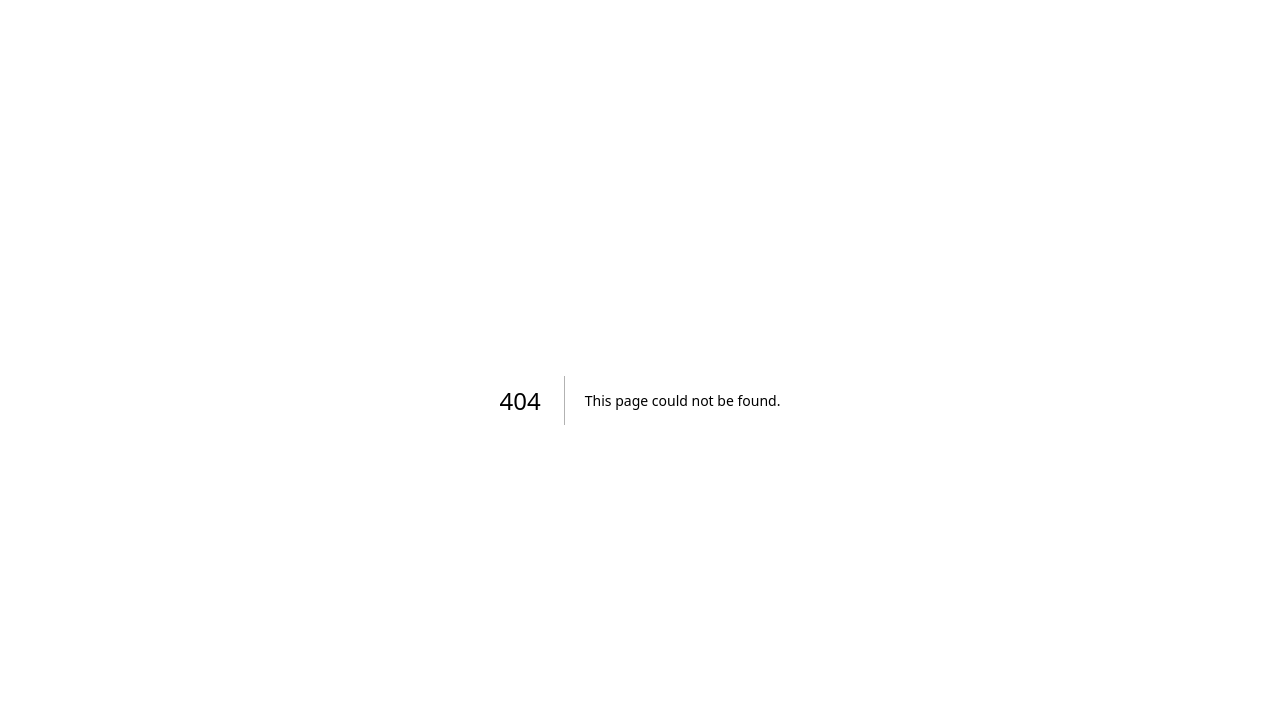
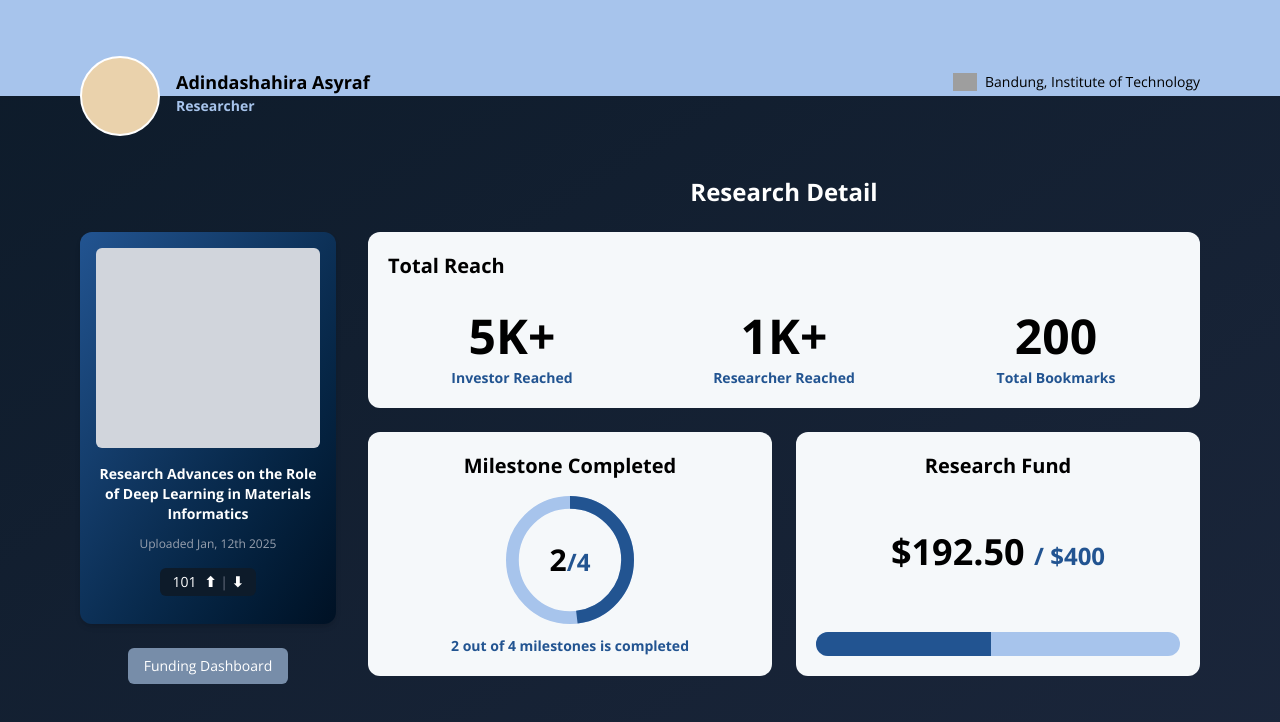
Before and after one commit to adndax/Hackathon-Codefest_NeuroFund, a Next.js app in the folder app/frontend/: page /funded-research in a window 1280 px wide. Before the commit this address had no page. Shown: the top 722 px of the page. Built offline with nearby package versions, Linux system fonts and the light colour scheme; grey boxes are pictures that could not be loaded.

Commit message:
funded research landing page

```diff
--- /dev/null
+++ b/app/frontend/src/app/funded-research/page.tsx
@@ -0,0 +1,184 @@
+'use client';
+import React, { useEffect, useState } from 'react';
+import Image from 'next/image';
+
+export default function FundedResearch() {
+  const [liked, setLiked] = useState(false);
+  const [progress, setProgress] = useState(0);
+  const [voteCount, setVoteCount] = useState(101);
+
+  useEffect(() => {
+    const timeout = setTimeout(() => setProgress(48), 300);
+    return () => clearTimeout(timeout);
+  }, []);
+
+  const handleUpvote = () => {
+    if (!liked) {
+      setVoteCount((prev) => prev + 1);
+      setLiked(true);
+    } if(liked){
+      setVoteCount((prev) => prev+1);
+      setLiked(false);
+    }
+  };
+
+  const handleDownvote = () => {
+    if (liked) {
+      setVoteCount((prev) => prev - 1);
+      setLiked(false);
+    }
+    if (!liked) {
+      setVoteCount((prev) => prev - 1);
+      setLiked(false);
+    }
+  };
+
+  return (
+    <div className="bg-gradient-to-br from-[#0D1B2A] to-[#1B263B] text-white min-h-screen">
+      {/* Header */}
+      <div className="relative md:pb-10 pb-9">
+        <div className="h-20 sm:h-24 bg-[#A7C4EC]" />
+        <div className="absolute top-0 px-4 sm:px-6 md:px-20 w-full h-full flex items-end justify-between">
+          <div className="flex items-end gap-4">
+            <div className="w-18 h-15 sm:w-16 sm:h-16 md:w-20 md:h-20 rounded-full bg-[#EAD2AC] border-2 border-white" />
+                <div>
+                <div className="text-black font-semibold text-sm sm:text-md md:text-lg ">Adindashahira Asyraf</div>
+                <div className="text-[#A7C4EC] font-semibold text-xs sm:text-sm pb-5">Researcher</div>
+                </div>
+            </div>
+          <div className="text-black text-xs sm:text-sm md:text-md font-normal md:pb-11 pb-9">
+            <div className="flex items-center gap-2">
+              <Image src="/map.png" alt="ITB Logo" width={24} height={24} className="object-contain" />
+              Bandung, Institute of Technology
+            </div>
+          </div>
+        </div>
+      </div>
+
+      {/* Main Section */}
+        <div className="px-4 sm:px-6 md:px-20 py-10 space-y-10">
+        <div className="grid grid-cols-1 md:grid-cols-4 gap-8">
+          {/* Left Card */}
+          <div className="flex flex-col gap-6 pt-14">
+            <div className="bg-gradient-to-br from-[#225491] to-[#001124] p-4 rounded-xl shadow-md flex flex-col items-center">
+              <div className="w-full h-36 sm:h-50 bg-gray-300 rounded-md mb-4" />
+              <h3 className="text-center text-sm font-semibold mb-3">
+                Research Advances on the Role of Deep Learning in Materials Informatics
+              </h3>
+              <p className="text-xs text-gray-400 mb-4">Uploaded Jan, 12th 2025</p>
+
+              {/* Voting section */}
+              <div className="flex items-center justify-center gap-2 text-sm bg-[#0D1B2A] rounded-md px-3 py-1 mb-3">
+                <span>{voteCount}</span>
+                <div className="flex items-center gap-1">
+                  <button
+                    onClick={handleUpvote}
+                    className={`font-bold transition-colors duration-200 ${
+                      liked ? 'text-[#A7C4EC]' : 'hover:text-[#A7C4EC]'
+                    }`}
+                  >
+                    ⬆
+                  </button>
+                  <span className="text-gray-500">|</span>
+                  <button
+                    onClick={handleDownvote}
+                    className="font-bold hover:text-[#A7C4EC] transition-colors duration-200"
+                  >
+                    ⬇
+                  </button>
+                </div>
+              </div>
+            </div>
+
+            <div className="text-center">
+              <button className="bg-[#778DA9] hover:bg-[#5a6d85] transition duration-300 text-sm text-white px-4 py-2 rounded-md w-full sm:w-auto">
+                Funding Dashboard
+              </button>
+            </div>
+          </div>
+
+          {/* Right Metrics */}
+          <div className="md:col-span-3 space-y-6">
+            <h1 className="text-xl sm:text-2xl text-center font-semibold">Research Detail</h1>
+
+            {/* Total Reach */}
+            <div className="bg-[#F5F8FA] text-black rounded-xl p-5">
+              <h2 className="text-md sm:text-xl font-semibold mb-8">Total Reach</h2>
+              <div className="grid grid-cols-1 sm:grid-cols-3 gap-6 text-center">
+                {[
+                  { count: '5K+', label: 'Investor Reached' },
+                  { count: '1K+', label: 'Researcher Reached' },
+                  { count: '200', label: 'Total Bookmarks' }
+                ].map((item, index) => (
+                  <div key={index}>
+                    <h4 className="text-2xl sm:text-5xl font-bold pb-2">{item.count}</h4>
+                    <p className="text-sm sm:text-md text-[#225491] font-semibold">{item.label}</p>
+                  </div>
+                ))}
+              </div>
+            </div>
+
+            {/* Milestone & Fund */}
+            <div className="grid grid-cols-1 sm:grid-cols-2 gap-6">
+              {/* Milestone */}
+              <div className="bg-[#F5F8FA] text-black rounded-xl p-5 flex flex-col items-center group hover:shadow-xl transition-all duration-500">
+                <h2 className="text-md sm:text-xl font-semibold mb-4">Milestone Completed</h2>
+                <div className="relative w-24 h-24 sm:w-28 sm:h-28 md:w-32 md:h-32 group-hover:scale-105 transition-transform duration-800">
+                  <svg className="transform -rotate-90" width="100%" height="100%" viewBox="0 0 100 100">
+                    <circle cx="50" cy="50" r="45" stroke="#A7C4EC" strokeWidth="10" fill="none" />
+                    <circle
+                      cx="50"
+                      cy="50"
+                      r="45"
+                      stroke="#225491"
+                      strokeWidth="10"
+                      fill="none"
+                      strokeDasharray={2 * Math.PI * 45}
+                      strokeDashoffset={(1 - progress / 100) * 2 * Math.PI * 45}
+                      className="transition-[stroke-dashoffset] duration-1000 group-hover:opacity-0"
+                    />
+                    <circle
+                      cx="50"
+                      cy="50"
+                      r="45"
+                      stroke="#1B263B"
+                      strokeWidth="10"
+                      fill="none"
+                      strokeDasharray={2 * Math.PI * 45}
+                      strokeDashoffset={(1 - progress / 100) * 2 * Math.PI * 45}
+                      className="opacity-0 group-hover:opacity-100 transition-opacity duration-500"
+                    />
+                  </svg>
+                  <div className="absolute inset-0 flex items-center justify-center text-xl sm:text-3xl font-bold">
+                    <h4>
+                      2<span className='text-[#225491] text-sm sm:text-2xl font-semibold'>/4</span>
+                    </h4>
+                  </div>
+                </div>
+                <p className="mt-3 text-center text-xs sm:text-sm text-[#225491] font-semibold">
+                  2 out of 4 milestones is completed
+                </p>
+              </div>
+
+              {/* Research Fund */}
+              <div className="bg-[#F5F8FA] text-black rounded-xl p-5 flex flex-col justify-between group hover:shadow-xl transition-all duration-300 text-center">
+                <h2 className="text-md sm:text-xl font-semibold mb-2">Research Fund</h2>
+                <div>
+                  <h4 className="text-xl sm:text-4xl font-bold">
+                    $192.50 <span className="text-[#225491] text-sm sm:text-2xl font-semibold"> / $400</span>
+                  </h4>
+                </div>
+                <div className="md:h-6 h-3 bg-[#A7C4EC] rounded-full overflow-hidden mt-4 group-hover:scale-105 transition-transform duration-800">
+                  <div
+                    className="h-full bg-[#225491] transition-all duration-1000 ease-out group-hover:bg-[#1B263B] origin-left"
+                    style={{ width: `${progress}%` }}
+                  />
+                </div>
+              </div>
+            </div>
+          </div>
+        </div>
+      </div>
+    </div>
+  );
+}
```
